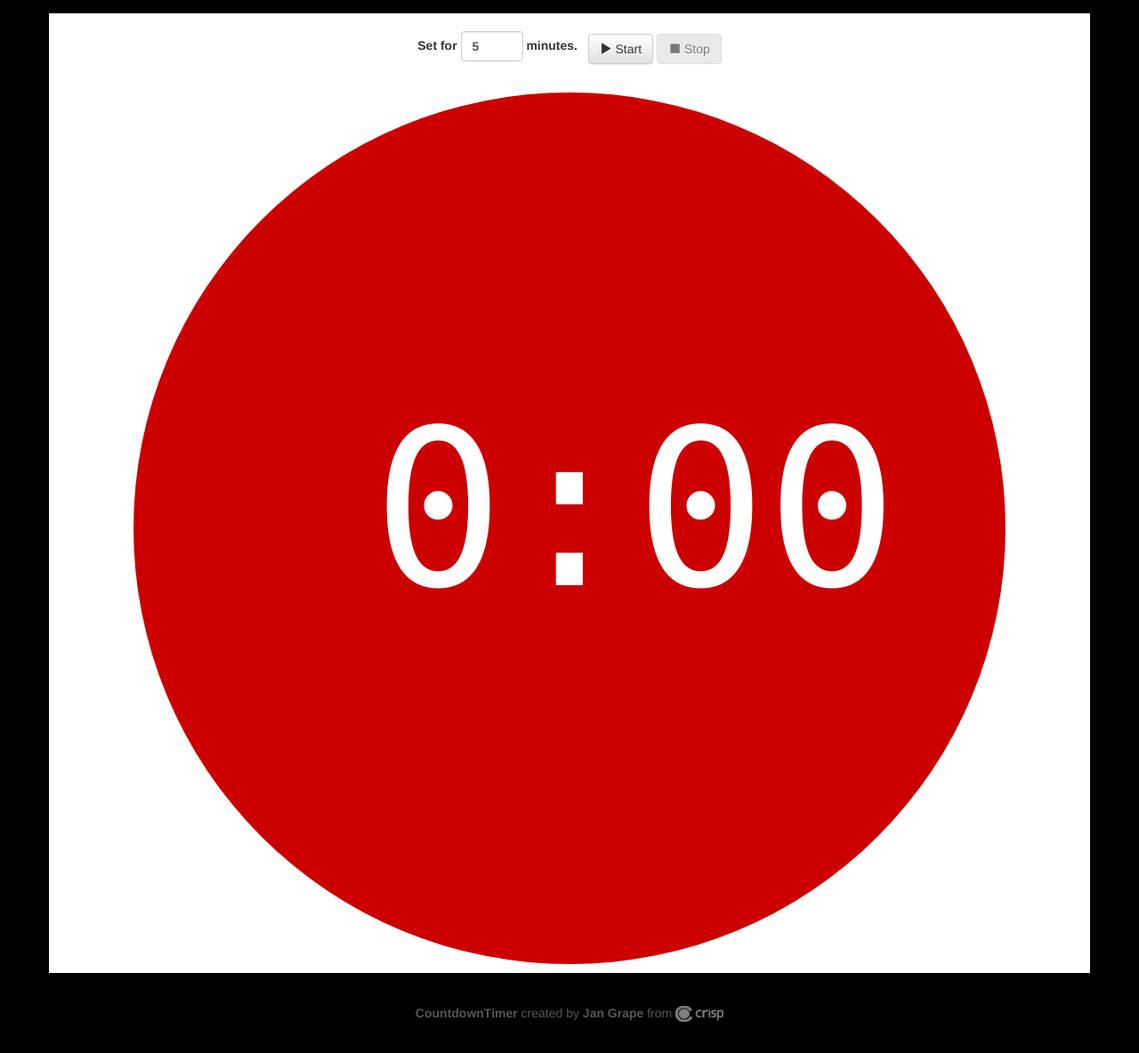
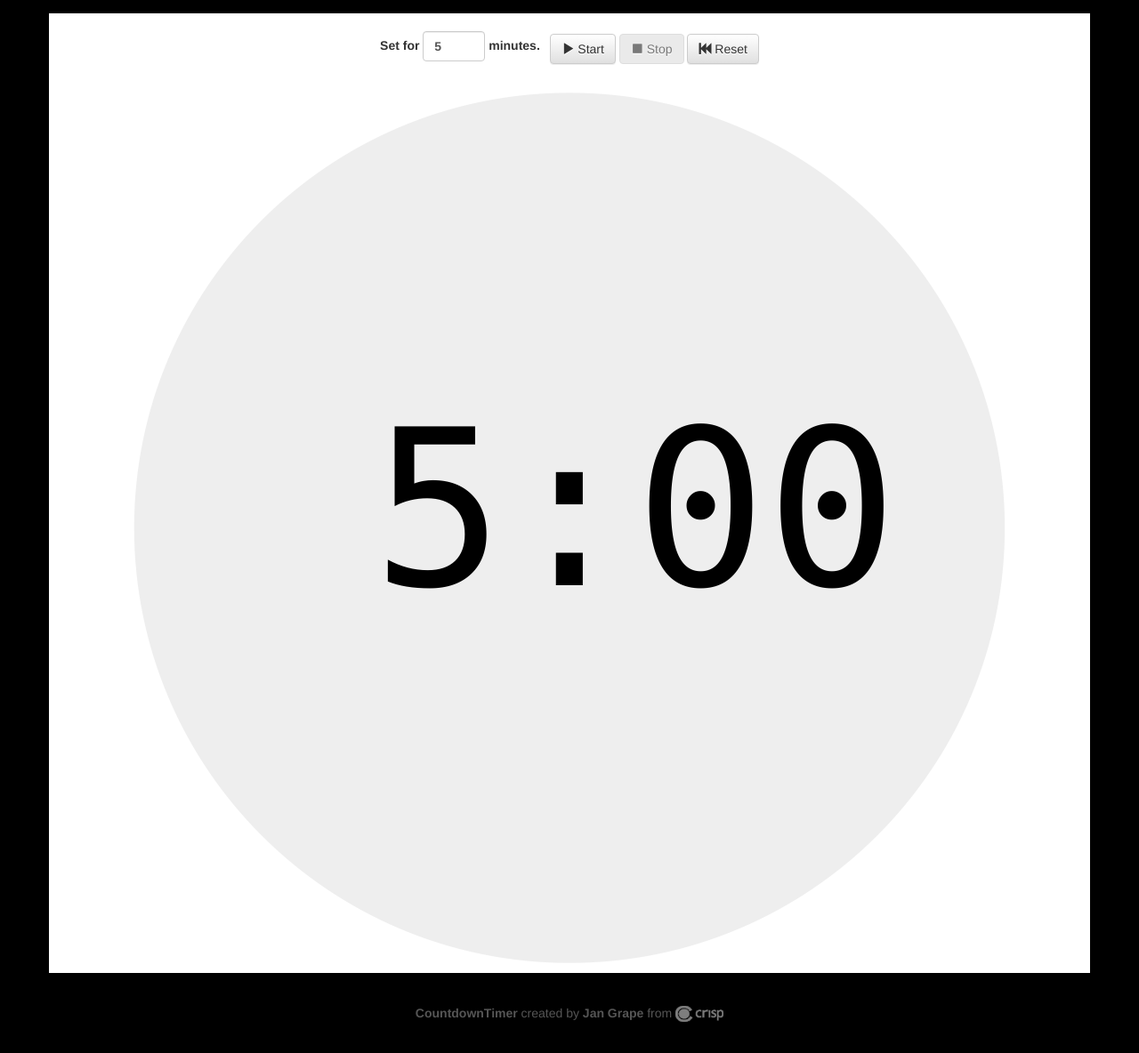
Before and after one commit to ivovh/countdowntimer, a PHP site: page /index.html in a window 1280 px wide. Shown: the whole page at 89% size. Run offline with PHP 8.4, Linux system fonts and the light colour scheme.

Commit message:
Added Reset button and a visual ready-to-go state.

```diff
--- a/css/main.css
+++ b/css/main.css
@@ -11,6 +11,8 @@ body {
 
 canvas {
   margin-top: 20px;
+  background: url("../img/circle-background.png") no-repeat;
+  background-size: contain;
 }
 
 .footer {
--- a/index.html
+++ b/index.html
@@ -29,10 +29,13 @@
       </label>
     </div>
     <button type="button" class="btn btn-default" id="start">
-      <span class="glyphicon glyphicon-play" aria-hidden="true"></span> Start
+      <span class="glyphicon glyphicon-play"></span> Start
     </button>
     <button type="button" class="btn btn-default" id="stop">
-      <span class="glyphicon glyphicon-stop" aria-hidden="true"></span> Stop
+      <span class="glyphicon glyphicon-stop"></span> Stop
+    </button>
+    <button type="button" class="btn btn-default" id="reset">
+      <span class="glyphicon glyphicon-fast-backward"></span> Reset
     </button>
   </form>
 
--- a/js/main.js
+++ b/js/main.js
@@ -1,13 +1,17 @@
+"use strict";
+
+var IN_MILLISECONDS = 60 * 1000;
+
 function calculateRadius(width, height) {
   return Math.min(width, height) * 0.49;
 }
 
 function formatTime(milliseconds) {
-  var seconds = Math.round(milliseconds/1000);
+  var seconds = Math.round(milliseconds / 1000);
   var min = Math.floor(seconds / 60);
   var sec = (seconds % 60);
-  var m = min < 10 ? " "+min : min;
-  var s = sec < 10 ? "0"+sec : sec;
+  var m = min < 10 ? " " + min : min;
+  var s = sec < 10 ? "0" + sec : sec;
   return m + ":" + s;
 }
 
@@ -40,10 +44,12 @@ function drawTimer(ctx, canvas, duration, remaining) {
   ctx.restore();
 }
 
-function drawStoppedTimer() {
+function drawReadyTimer() {
   var canvas = document.getElementById("timerCanvas");
   var ctx = canvas.getContext("2d");
-  drawTimer(ctx, canvas, 1, 0);
+  var minutes = document.getElementById("minutes").value;
+  ctx.clearRect(0, 0, canvas.width, canvas.height);
+  drawTimer(ctx, canvas, minutes*IN_MILLISECONDS, minutes*IN_MILLISECONDS);
 }
 
 function playSound() {
@@ -52,10 +58,14 @@ function playSound() {
 }
 
 
+var minutesInput = document.getElementById("minutes");
 var startButton = document.getElementById("start");
 var stopButton = document.getElementById("stop");
+var resetButton = document.getElementById("reset");
 
-function animateTimer(myTimer) {
+var myTimer;
+
+function animateTimer() {
   var canvas = document.getElementById("timerCanvas");
   var ctx = canvas.getContext("2d");
 
@@ -77,22 +87,19 @@ function animateTimer(myTimer) {
   if(myTimer.isRunning){
     // schedule next animation step
     requestAnimationFrame(function() {
-      animateTimer(myTimer);
+      animateTimer();
     });
   } else if (myTimer.isCompleted){
     playSound();
     startButton.disabled = false;
     stopButton.disabled = true;
+    minutesInput.disabled = false;
   }
 }
 
 
-const IN_MILLISECONDS = 60*1000;
-
-var myTimer;
-
 function startTimer() {
-  var minutes = document.getElementById("minutes").value;
+  var minutes = minutesInput.value;
   myTimer = {
     duration: minutes*IN_MILLISECONDS,
     remaining: minutes*IN_MILLISECONDS,
@@ -103,15 +110,27 @@ function startTimer() {
   animateTimer(myTimer);
   startButton.disabled = true;
   stopButton.disabled = false;
+  minutesInput.disabled = true;
 }
 
 function stopTimer() {
   myTimer.isRunning = false;
   startButton.disabled = false;
   stopButton.disabled = true;
+  minutesInput.disabled = false;
 }
 
+function resetTimer() {
+  if(myTimer.isRunning) {
+    startTimer();
+  } else {
+    drawReadyTimer();
+  }
+}
+
+minutesInput.onchange = drawReadyTimer;
 startButton.onclick = startTimer;
 stopButton.onclick = stopTimer;
+resetButton.onclick = resetTimer;
 stopButton.disabled = true;
-drawStoppedTimer();
+drawReadyTimer();
```
Also changed, not shown: img/circle-background.png (added).
